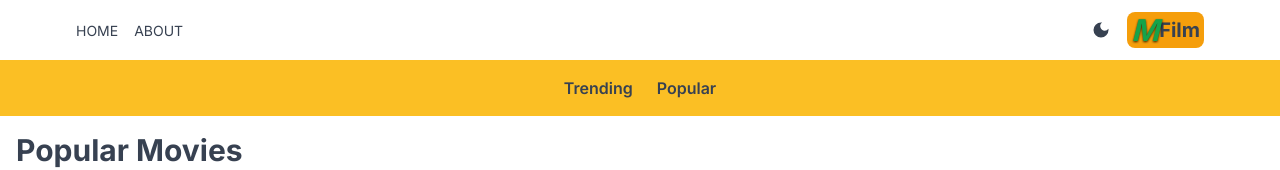
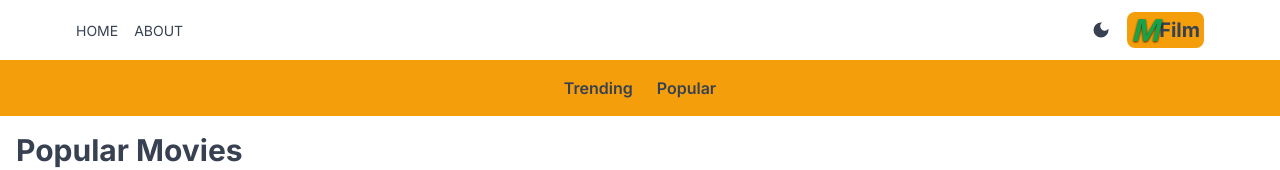
Before and after one commit to LoylP/movie-app, a Next.js app: page / in a window 1280 px wide. Shown: the top 170 px of the page. Built offline with nearby package versions, Linux system fonts and the light colour scheme; no server answers.

Commit message:
add hover button

```diff
--- a/src/app/page.tsx
+++ b/src/app/page.tsx
@@ -78,13 +78,13 @@ export default function Home() {
       <div className="mb-4">
         <button
           onClick={() => setMediaType('movie')}
-          className={`mr-2 px-4 py-2 rounded ${mediaType === 'movie' ? 'bg-amber-600 text-white' : 'bg-gray-400 text-black'}`}
+          className={`mr-2 px-4 py-2 rounded ${mediaType === 'movie' ? 'bg-amber-600 text-white' : 'bg-gray-400 text-black'} hover:bg-green-500 transition-colors duration-200`}
         >
           Movies
         </button>
         <button
           onClick={() => setMediaType('tv')}
-          className={`px-4 py-2 rounded ${mediaType === 'tv' ? 'bg-amber-600 text-white' : 'bg-gray-400 text-black'}`}
+          className={`px-4 py-2 rounded ${mediaType === 'tv' ? 'bg-amber-600 text-white' : 'bg-gray-400 text-black'} hover:bg-green-500 transition-colors duration-200`}
         >
           TV Shows
         </button>
--- a/src/components/Navbar.tsx
+++ b/src/components/Navbar.tsx
@@ -2,7 +2,7 @@ import NavbarItems from './NavbarItems';
 
 export default function Navbar() {
   return (
-    <div className='flex dark:bg-slate-950  p-4 lg:bg-amber-400 justify-center gap-6'>
+    <div className='flex dark:bg-slate-800  p-4 lg:bg-amber-500 justify-center gap-6'>
       <NavbarItems title='Trending' param='fetchTrending' />
       <NavbarItems title='Popular' param='fetchPopular' />
     </div>
```
